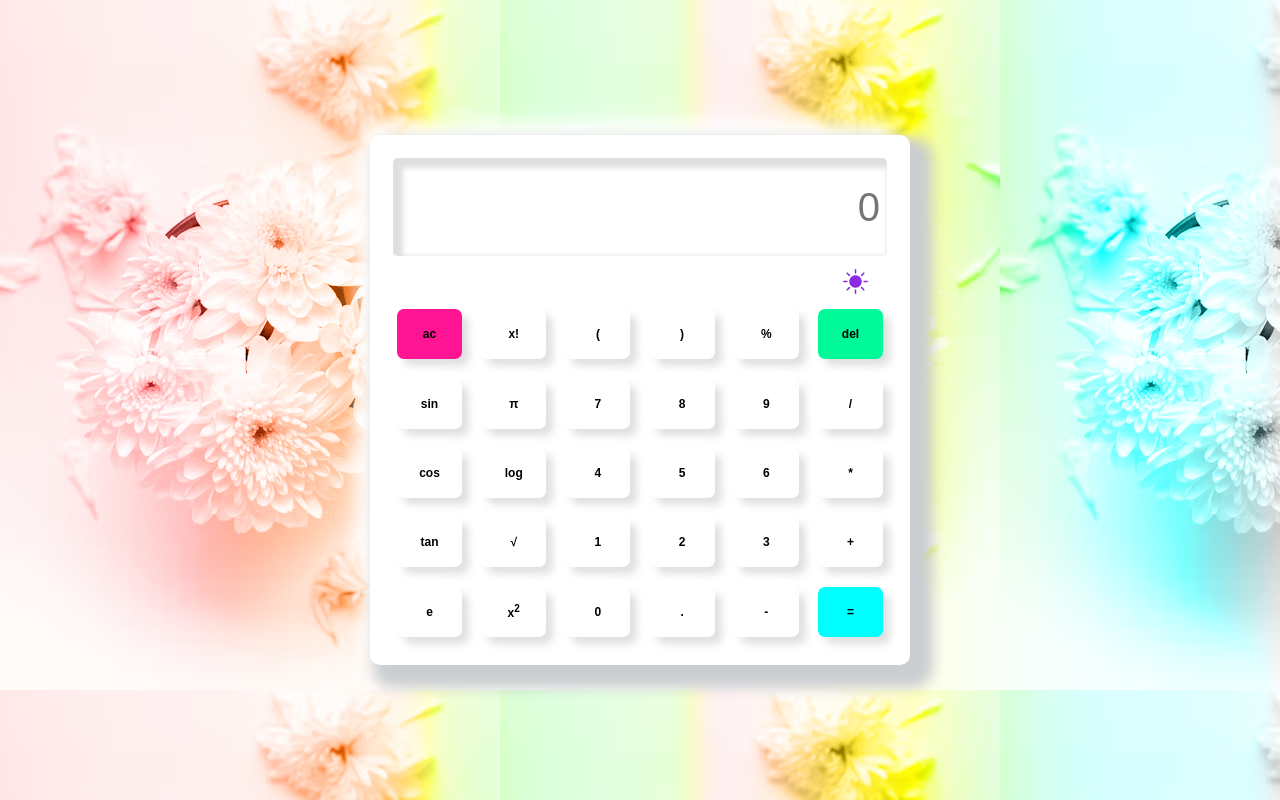
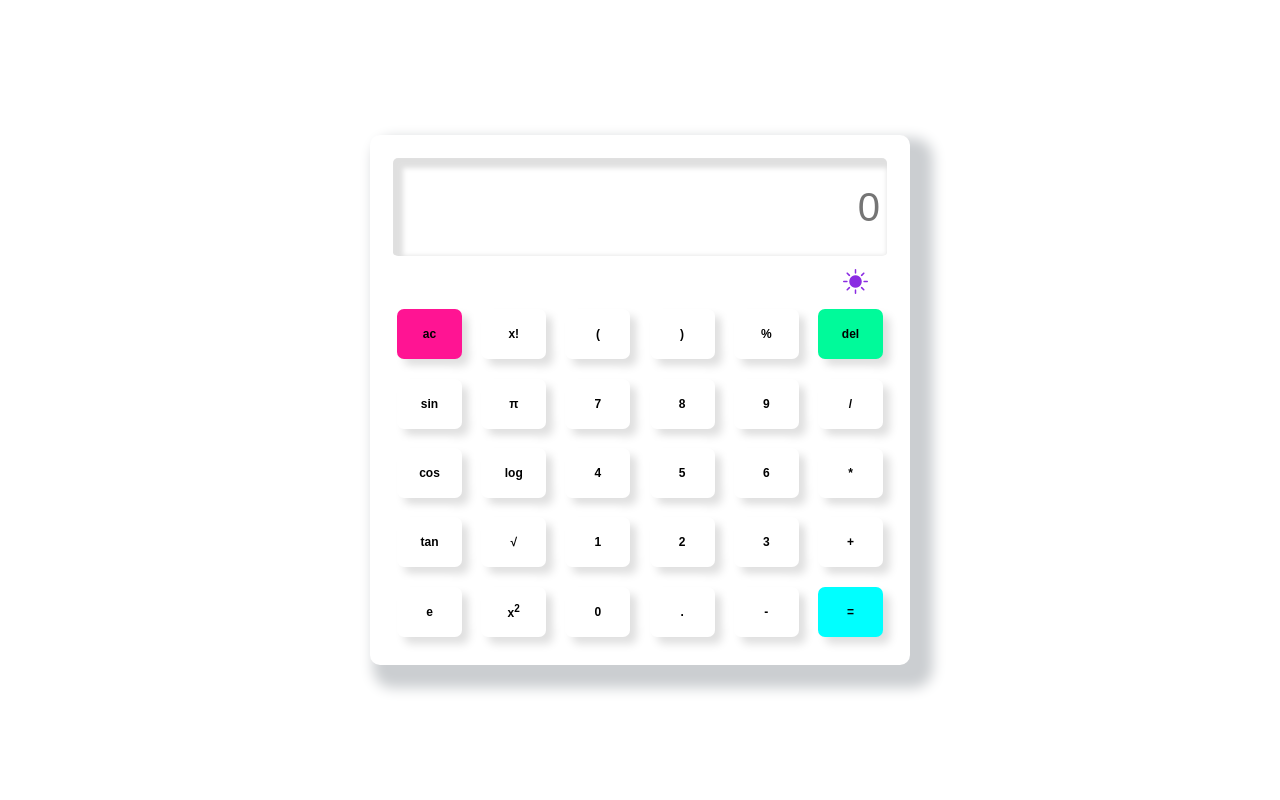
Before and after one commit to prince-repository/SmartCalculator, a plain HTML site: page index.html in a window 1280 px wide. Drawn offline with nearby package versions, Linux system fonts and the light colour scheme.

Commit message:
Update style.css

```diff
--- a/style.css
+++ b/style.css
@@ -4,30 +4,6 @@
   padding: 0;
   box-sizing: border-box;
   font-family: sans-serif;
-}
-
-/* target html to add background image in a web page  */
-
-html{
-  background-repeat: no-repeat;
-  background-position: center center;
-   background-size: cover;
-   background-repeat:no-repeat;
-  background-blend-mode:color;
-  background: linear-gradient(
-      to right,
-      red,
-      rgb(181, 77, 77),
-      rgb(230, 100, 0),
-      rgb(0, 255, 0),
-         pink,
-         yellow,
-         aqua,
-        black
-
-    ),
-    url(white.avif);
-
 }
 
 /* targeting body and inside a body set position of container will be center  */
```
